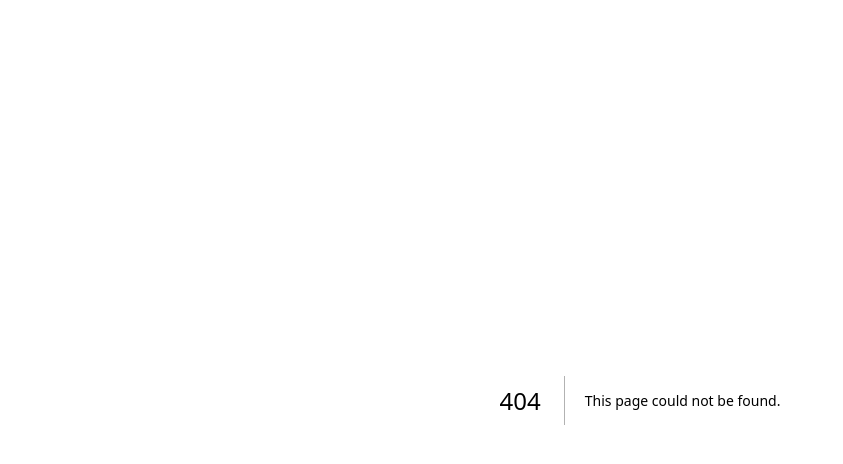
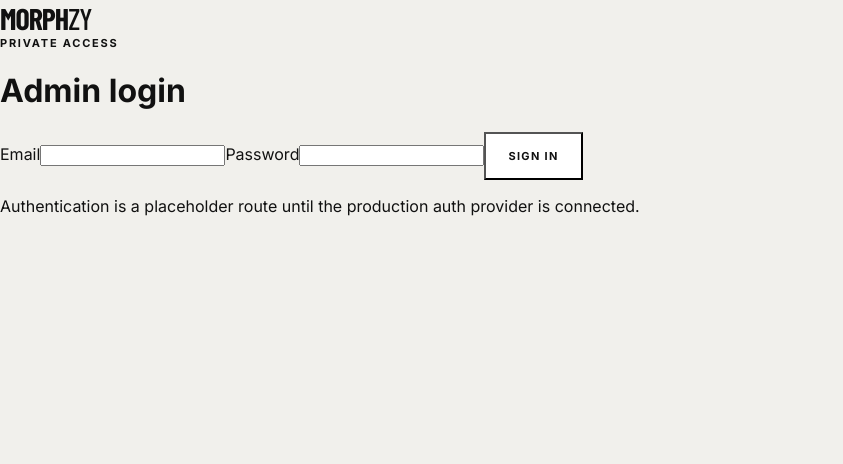
Before and after one commit to morphartz/algerian-streetwear, a Next.js app: page /admin/login in a window 1280 px wide. Before the commit this address had no page. Shown: the top 464 px of the page, without its empty margins (0-843 px from the left). Built offline with nearby package versions, Linux system fonts and the light colour scheme; a web font is replaced by a local one.

Commit message:
feat: add admin login route

```diff
--- /dev/null
+++ b/src/app/admin/login/page.tsx
@@ -0,0 +1,19 @@
+import Link from "next/link"
+
+export default function AdminLoginPage() {
+  return (
+    <main className="admin-login">
+      <div className="login-panel">
+        <Link className="brand" href="/">MORPH<span>ZY</span></Link>
+        <p className="eyebrow">PRIVATE ACCESS</p>
+        <h1>Admin login</h1>
+        <form action="/admin" method="get" className="login-form">
+          <label>Email<input name="email" type="email" required autoComplete="email" /></label>
+          <label>Password<input name="password" type="password" required autoComplete="current-password" /></label>
+          <button type="submit" className="button button-light">Sign in</button>
+        </form>
+        <p className="login-disclaimer">Authentication is a placeholder route until the production auth provider is connected.</p>
+      </div>
+    </main>
+  )
+}
```
